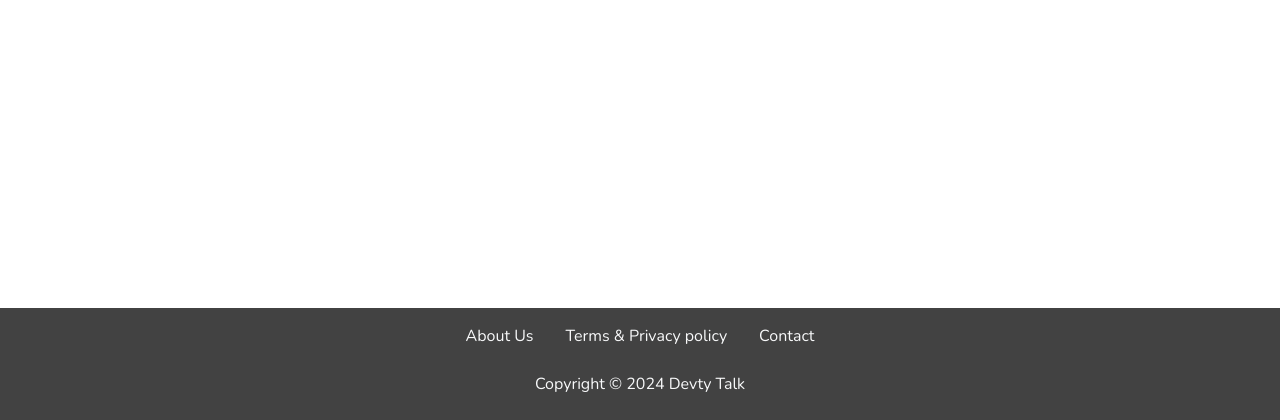
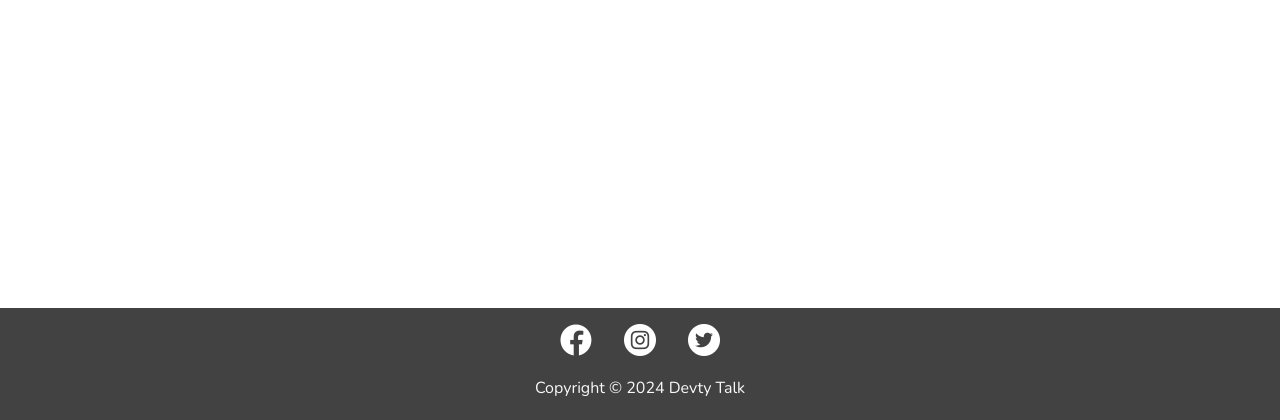
Before and after one commit to nhatdi2710/Devtalk, a PHP site: template app/src/Views/home.php in a window 1280 px wide. Shown: the part 892-1312 px from the top of the page. Run offline with PHP 8.4, Linux system fonts and the light colour scheme; the template is opened without the code that fills it, so the values that code supplies are empty.

Commit message:
Update Footer 20/3

```diff
--- a/app/src/Views/partials/footer.php
+++ b/app/src/Views/partials/footer.php
@@ -1,18 +1,24 @@
 <footer id="footer">
-    <div class="p-2">
-        <ul class="nav justify-content-center">
+    <div class="p-1">
+        <ul class="nav justify-content-center p-1">
             <li class="nav-item">
-                <a class="nav-link text-decoration-none text-light" href="#">About Us</a>
+                <a class="nav-link text-decoration-none text-light" href="#">
+                    <img src="/imgs/icons/facebook.png" alt="">
+                </a>
             </li>
             <li class="nav-item">
-                <a class="nav-link text-decoration-none text-light" href="#">Terms & Privacy policy</a>
+                <a class="nav-link text-decoration-none text-light" href="#">
+                    <img src="/imgs/icons/instagram.png" alt="">
+                </a>
             </li>
             <li class="nav-item">
-                <a class="nav-link text-decoration-none text-light" href="#">Contact</a>
+                <a class="nav-link text-decoration-none text-light" href="#">
+                    <img src="/imgs/icons/twitter.png" alt="">
+                </a>
             </li>
         </ul>
 
-        <p class="text-light text-center mt-3">Copyright &copy; 2024 Devty Talk</p>
+        <p class="text-light text-center mt-2">Copyright &copy; 2024 Devty Talk</p>
     </div>
 </footer>
 
```
Also changed, not shown: app/public/imgs/icons/facebook.png (added), app/public/imgs/icons/instagram.png (added), app/public/imgs/icons/twitter.png (added).
